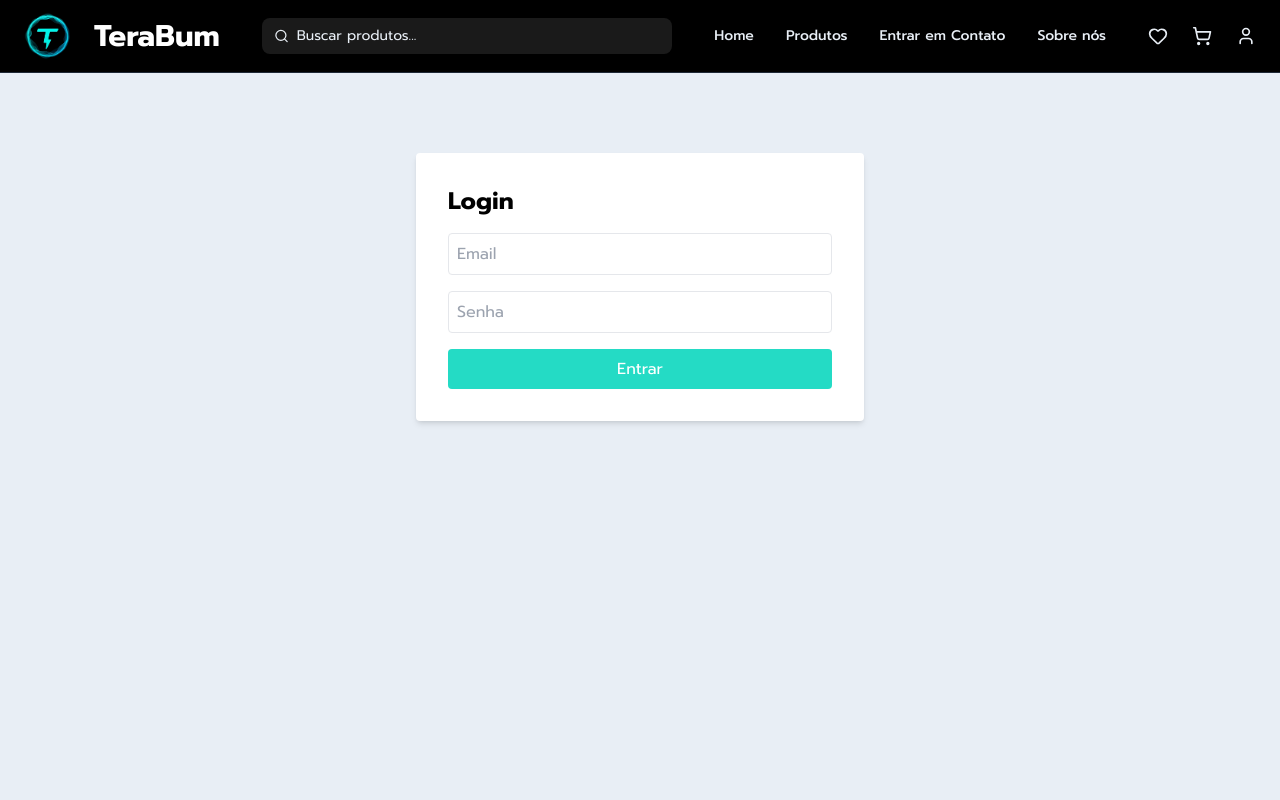
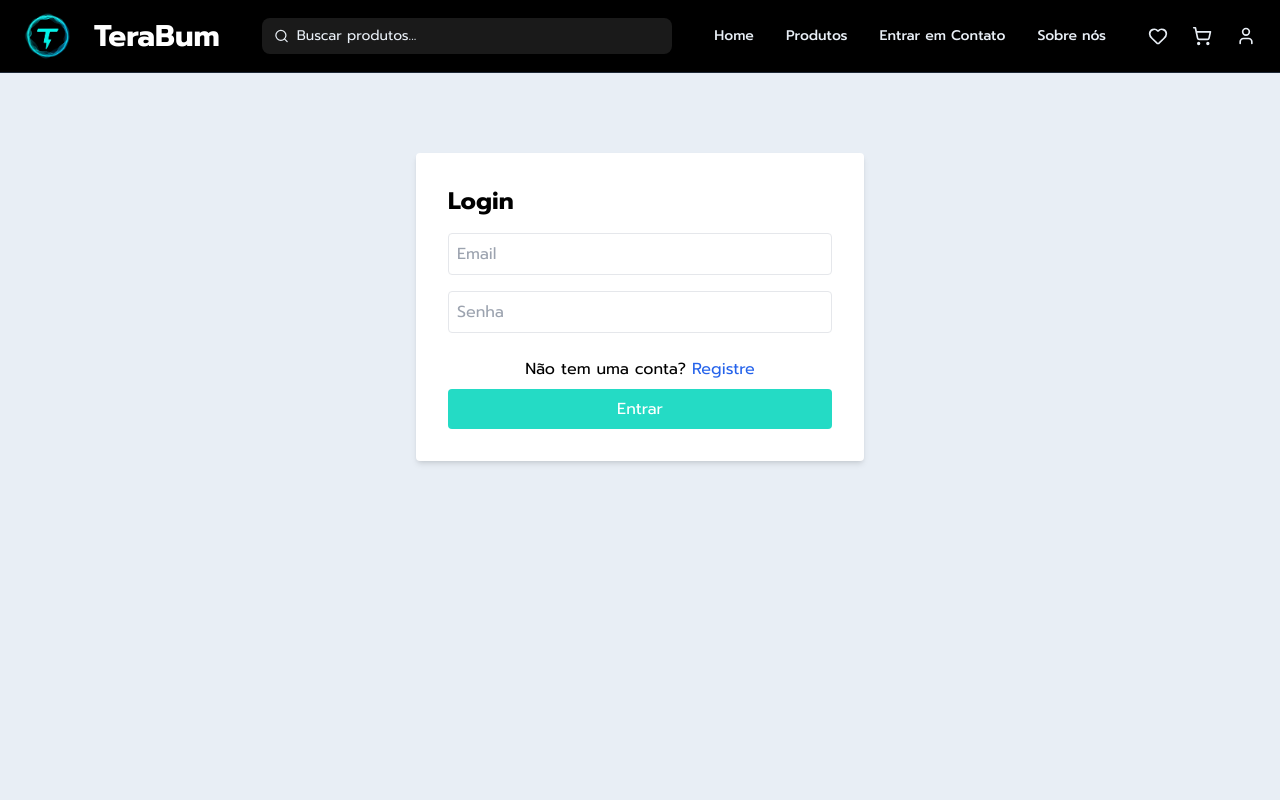
Before and after one commit to TeraBum/frontend-app, a React (Vite) app: page /login in a window 1280 px wide. Shown: the top 800 px of the page. Built offline with nearby package versions, Linux system fonts and the light colour scheme; no server answers.

Commit message:
Tela de registro funcionando
Também add um redirecionamento da tela de registro para a de login

```diff
--- a/src/components/ProductCard.tsx
+++ b/src/components/ProductCard.tsx
@@ -24,7 +24,7 @@ const ProductCard: React.FC<ProductCardProps> = ({
       {/* Imagem do produto */}
       <div className="h-40 w-full mb-4">
         <img
-          src={image || "/placeholder.png"}
+          src={image || "https://picsum.photos/200"}
           alt={name}
           className="h-full w-full object-cover rounded-lg"
         />
--- a/src/pages/Login.tsx
+++ b/src/pages/Login.tsx
@@ -39,6 +39,8 @@ const Login: React.FC = () => {
     }
   };
 
+  const handleGoToRegister = () => navigate('/register', {replace: true})
+
   return (
     <div className="min-h-screen">
       <div className="flex flex-col items-center justify-center mt-20 bg-secondary">
@@ -61,6 +63,7 @@ const Login: React.FC = () => {
             className="w-full p-2 border rounded mb-4"
             required
           />
+          <div className='text-center block m-2' onClick={handleGoToRegister}>Não tem uma conta? <a className='cursor-pointer text-blue-600'>Registre</a></div>
           <button type="submit" className="w-full bg-primary text-white py-2 rounded">Entrar</button>
         </form>
       </div>
--- a/src/pages/Register.tsx
+++ b/src/pages/Register.tsx
@@ -13,7 +13,7 @@ const Register: React.FC = () => {
   const handleRegister = async (e: React.FormEvent) => {
     e.preventDefault();
     try {
-      await UserService.register({ name, email, password });
+      await UserService.register({ name, email, password});
       navigate('/login');
     } catch (err: any) {
       setError(err.response?.data?.message || 'Erro ao registrar');
--- a/src/services/api.ts
+++ b/src/services/api.ts
@@ -44,6 +44,7 @@ export const UserService = {
       nome: data.name,
       email: data.email,
       senha: data.password,
+      role: 'Normal'
     }),
 
   login: async (data: { email: string; password: string }) => {
```
